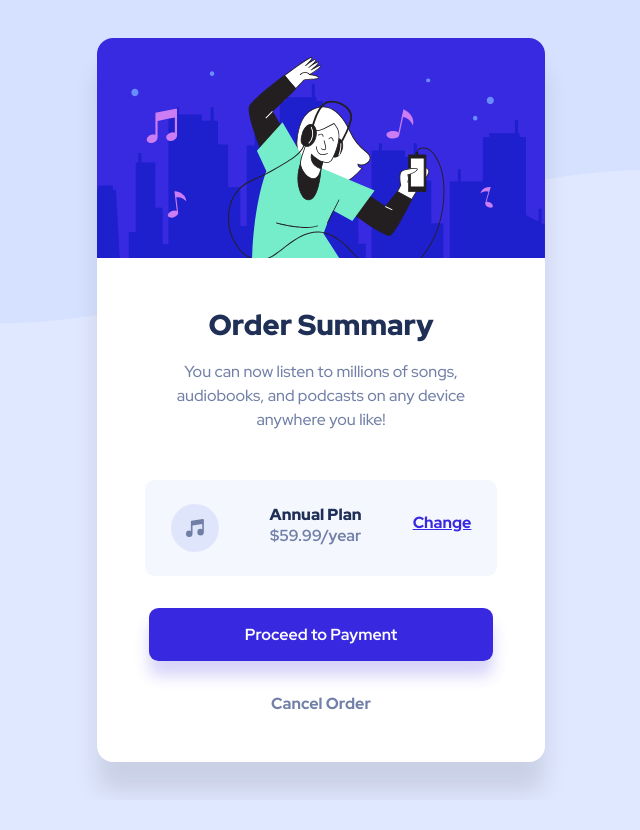
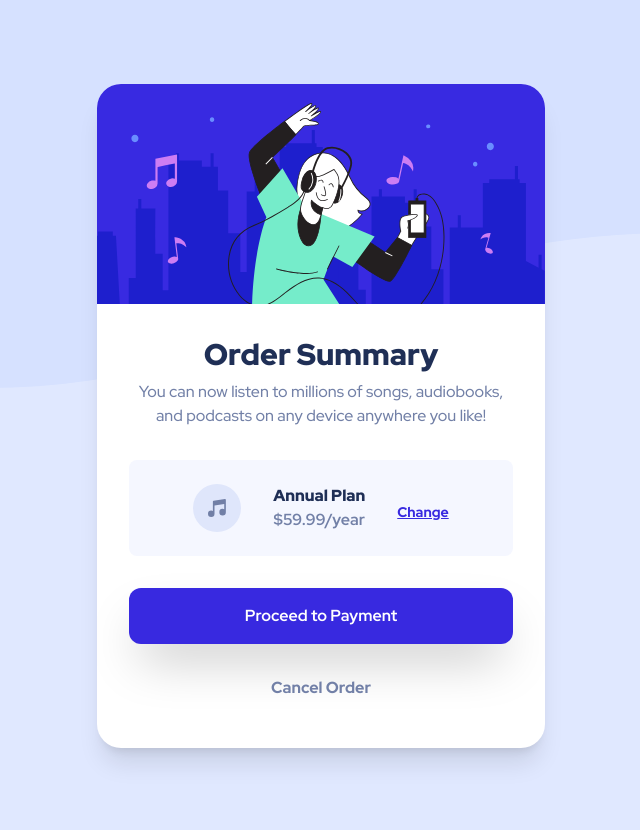
Before and after one commit to juanfeoru/order-summary-component, a plain HTML site: page index.html in a window 1280 px wide. Shown: the whole page, without its empty margins (319-959 px from the left). Before the commit the page ends 800 px from the top, so only its background shows below. Drawn offline with nearby package versions, Linux system fonts and the light colour scheme.

Commit message:
refactor: Replace custom CSS with Tailwind CSS utilities and remove the README.

```diff
--- a/index.html
+++ b/index.html
@@ -19,42 +19,66 @@
       href="https://fonts.googleapis.com/css2?family=Red+Hat+Display:ital,wght@0,300..900;1,300..900&display=swap"
       rel="stylesheet"
     />
+
+    <script src="https://cdn.jsdelivr.net/npm/@tailwindcss/browser@4"></script>
   </head>
-  <body>
+
+  <body
+    class="font-[Red_Hat_Display] bg-[var(--blue-100)] bg-[url(./images/pattern-background-mobile.svg)] bg-top bg-no-repeat bg-size-[100vw] min-h-screen flex justify-center items-center overflow-y-hidden m-4 md:bg-[url(./images/pattern-background-desktop.svg)]"
+  >
     <main>
-      <article class="order-summary">
+      <article
+        class="bg-[var(--white)] overflow-hidden rounded-3xl text-center max-w-[28rem] shadow-xl"
+      >
         <header>
           <img
             src="./images/illustration-hero.svg"
             alt=""
-            class="order-summary__image"
+            class="object-cover"
           />
         </header>
 
-        <section class="order-summary__description">
-          <h1 class="order-summary__title">Order Summary</h1>
-          <p class="order-summary__text">
+        <section class="m-8">
+          <h1 class="text-2xl md:text-3xl font-black text-[var(--blue-950)]">
+            Order Summary
+          </h1>
+          <p class="mt-2 text-base text-[var(--gray-600)] font-medium">
             You can now listen to millions of songs, audiobooks, and podcasts on
             any device anywhere you like!
           </p>
         </section>
 
-        <section class="order-summary__plan">
+        <section
+          class="bg-[var(--blue-50)] py-6 mx-4 md:mx-8 rounded-lg flex gap-4 md:gap-8 items-center justify-center"
+        >
           <img src="./images/icon-music.svg" alt="" />
 
-          <div class="order-summary__plan-details">
-            <h2 class="order-summary__plan-title">Annual Plan</h2>
-            <p class="order-summary__plan-price">$59.99/year</p>
+          <div>
+            <h2 class="font-black text-base text-[var(--blue-950)]">
+              Annual Plan
+            </h2>
+            <p class="text-[var(--gray-600)] font-bold">$59.99/year</p>
           </div>
 
-          <a href="#" class="order-summary__plan-change">Change</a>
+          <a
+            href="#"
+            class="mt-2 text-[var(--blue-700)] text-sm font-extrabold underline hover:no-underline hover:text-[hsl(245,83%,68%)]"
+            >Change</a
+          >
         </section>
 
-        <section class="order-summary__button">
-          <button class="order-summary__button-primary">
+        <section class="pb-12 px-4 md:px-8">
+          <button
+            class="my-8 py-4 w-full rounded-xl block bg-[var(--blue-700)] text-[var(--white)] font-bold shadow-2xl cursor-pointer hover:bg-[hsl(245,83%,68%)] ease-in-out duration-200"
+            type="button"
+          >
             Proceed to Payment
           </button>
-          <a href="#" class="order-summary__cancel">Cancel Order</a>
+          <a
+            href="#"
+            class="text-[var(--gray-600)] font-extrabold hover:text-[var(--blue-950)]"
+            >Cancel Order</a
+          >
         </section>
       </article>
     </main>
--- a/style.css
+++ b/style.css
@@ -1,174 +1,8 @@
 :root {
   --blue-100: hsl(225, 100%, 94%);
   --blue-700: hsl(245, 75%, 52%);
-
   --blue-50: hsl(225, 100%, 98%);
   --gray-600: hsl(224, 23%, 55%);
   --blue-950: hsl(223, 47%, 23%);
-
   --white: hsl(0, 0%, 100%);
 }
-
-*,
-*::after,
-*::before {
-  margin: 0;
-  padding: 0;
-  box-sizing: border-box;
-}
-
-img,
-picture,
-video {
-  display: block;
-  max-width: 100%;
-  height: auto;
-}
-
-input,
-button,
-textarea,
-select {
-  font: inherit;
-  color: inherit;
-  background: none;
-  border: none;
-}
-
-ul,
-ol {
-  list-style: none;
-}
-
-body {
-  font-family: "Red Hat Display", sans-serif;
-  background-color: var(--blue-100);
-  background-image: url(./images/pattern-background-desktop.svg);
-  background-position: left -5vw;
-  background-repeat: no-repeat;
-  background-size: 100vw;
-  min-height: 100vh;
-  display: flex;
-  justify-content: center;
-  align-items: center;
-}
-
-.order-summary {
-  background-color: var(--white);
-  overflow: hidden;
-  border-radius: 1rem;
-  text-align: center;
-  max-width: 28rem;
-  box-shadow: 0 30px 25px rgba(0, 0, 0, 0.1);
-}
-
-.order-summary__image {
-  object-fit: cover;
-}
-
-.order-summary__description {
-  margin: 3rem 3rem;
-}
-
-.order-summary__title {
-  font-size: 1.8rem;
-  font-weight: 900;
-  color: var(--blue-950);
-}
-
-.order-summary__text {
-  margin-top: 1rem;
-  color: var(--gray-600);
-  font-weight: 500;
-  line-height: 1.5;
-}
-
-.order-summary__plan {
-  background-color: var(--blue-50);
-  margin: 0 3rem;
-  padding: 1.5rem 0;
-  border-radius: 0.6rem;
-  display: flex;
-  justify-content: space-around;
-}
-
-.order-summary__plan-title {
-  font-weight: 900;
-  font-size: 1rem;
-  color: var(--blue-950);
-}
-
-.order-summary__plan-price {
-  color: var(--gray-600);
-  font-weight: 700;
-}
-
-.order-summary__plan-change {
-  margin-top: 0.5rem;
-  color: var(--blue-700);
-  font-weight: 800;
-}
-
-.order-summary__button {
-  padding: 0 0 3rem 0;
-}
-
-.order-summary__button-primary {
-  margin: 2rem auto;
-  padding: 1rem 6rem;
-  border-radius: 0.6rem;
-  display: block;
-  background-color: var(--blue-700);
-  color: var(--white);
-  font-weight: 700;
-  box-shadow: 0 15px 15px hsla(245, 75%, 52%, 0.2);
-}
-
-.order-summary__plan-change:hover {
-  color: hsl(245, 83%, 68%);
-  text-decoration: none;
-}
-
-.order-summary__button-primary:hover {
-  cursor: pointer;
-  background-color: hsl(245, 83%, 68%);
-}
-
-.order-summary__cancel {
-  text-decoration: none;
-  color: var(--gray-600);
-  font-weight: 800;
-}
-
-.order-summary__cancel:hover {
-  color: var(--blue-950);
-}
-
-@media (min-width: 320px) and (max-width: 767px) {
-  body {
-    background-image: url(./images/pattern-background-mobile.svg);
-    background-position: top 0vw;
-    background-size: 100vw;
-    background-repeat: no-repeat;
-    margin: 1rem;
-  }
-  .order-summary__title {
-    font-size: 1.5rem;
-  }
-  .order-summary__description {
-    margin: 2.4rem 2rem;
-  }
-  .order-summary__plan {
-    margin: 0 1.2rem;
-  }
-
-  .order-summary__plan-title,
-  .order-summary__plan-price {
-    margin: 0 1.4rem 0 1rem;
-  }
-
-  .order-summary__button-primary {
-    margin: 2rem auto;
-    padding: 1rem 3.5rem;
-  }
-}
```
Also changed, not shown: 2 other files.
